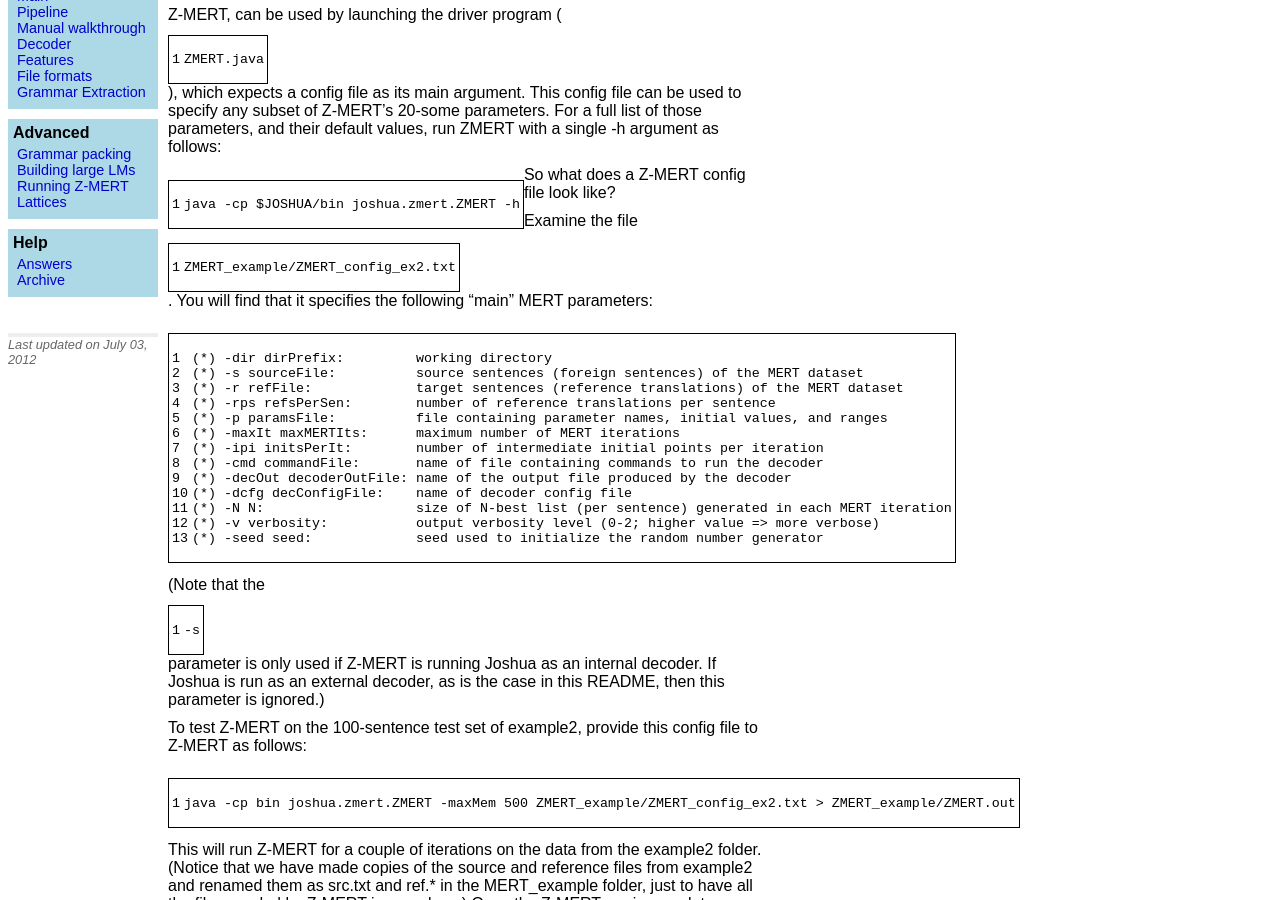
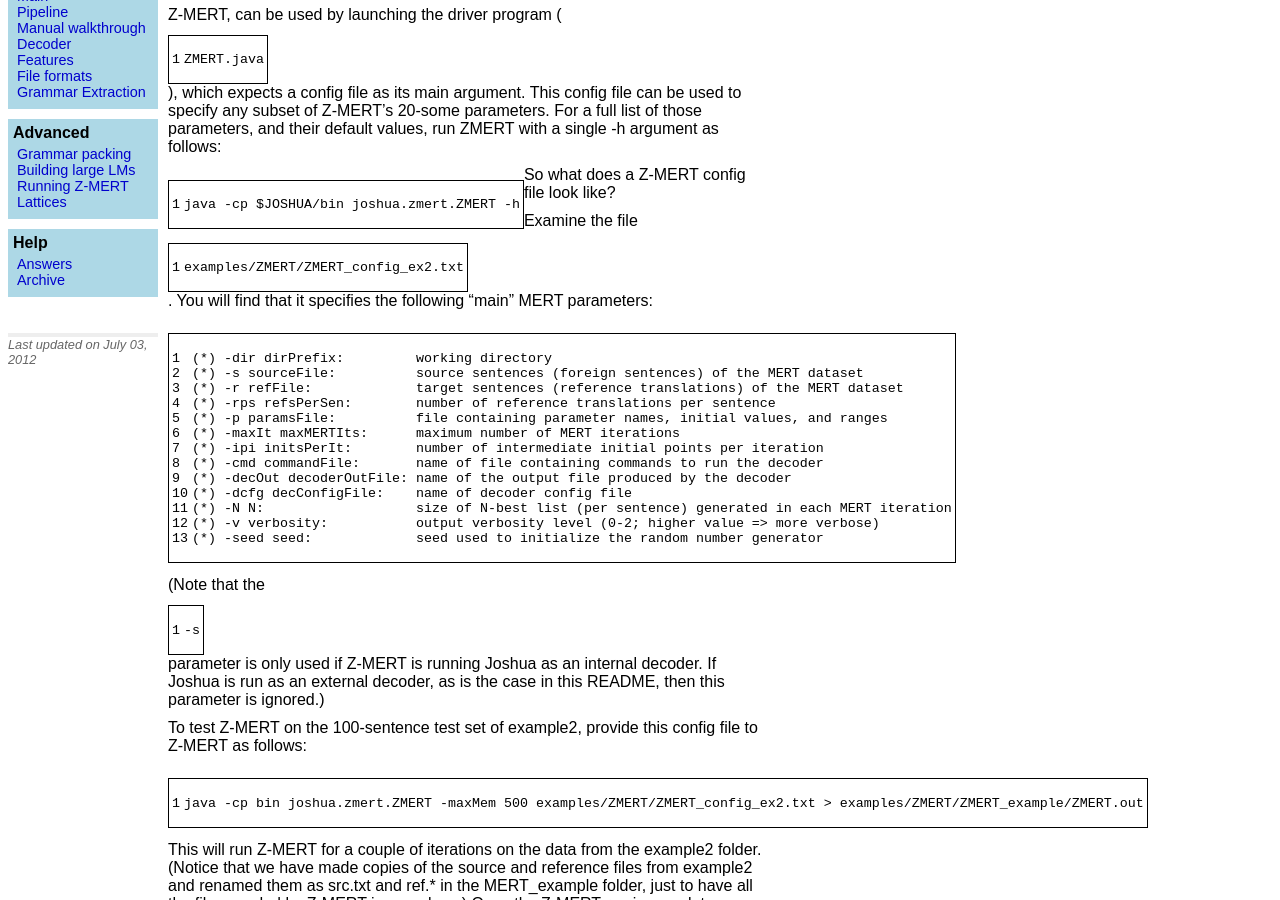
Before and after one commit to joshua-decoder/joshua-decoder.github.com, a Jekyll site: the page built from 4.0/zmert.md, in a window 1280 px wide and 900 px high, scrolled down 302 px. Built offline with Jekyll 4.4.1, drawn with Linux system fonts in a browser that asks for light colours.

Commit message:
updated some file paths

```diff
--- a/4.0/zmert.md
+++ b/4.0/zmert.md
@@ -19,7 +19,7 @@ parameters.  For a full list of those parameters, and their default values, run
 
 So what does a Z-MERT config file look like?
 
-Examine the file `ZMERT_example/ZMERT_config_ex2.txt`.  You will find that it
+Examine the file `examples/ZMERT/ZMERT_config_ex2.txt`.  You will find that it
 specifies the following "main" MERT parameters:
 
     (*) -dir dirPrefix:         working directory
@@ -43,7 +43,7 @@ specifies the following "main" MERT parameters:
 To test Z-MERT on the 100-sentence test set of example2, provide this config
 file to Z-MERT as follows:
 
-    java -cp bin joshua.zmert.ZMERT -maxMem 500 ZMERT_example/ZMERT_config_ex2.txt > ZMERT_example/ZMERT.out
+    java -cp bin joshua.zmert.ZMERT -maxMem 500 examples/ZMERT/ZMERT_config_ex2.txt > examples/ZMERT/ZMERT_example/ZMERT.out
 
 This will run Z-MERT for a couple of iterations on the data from the example2
 folder.  (Notice that we have made copies of the source and reference files
```
